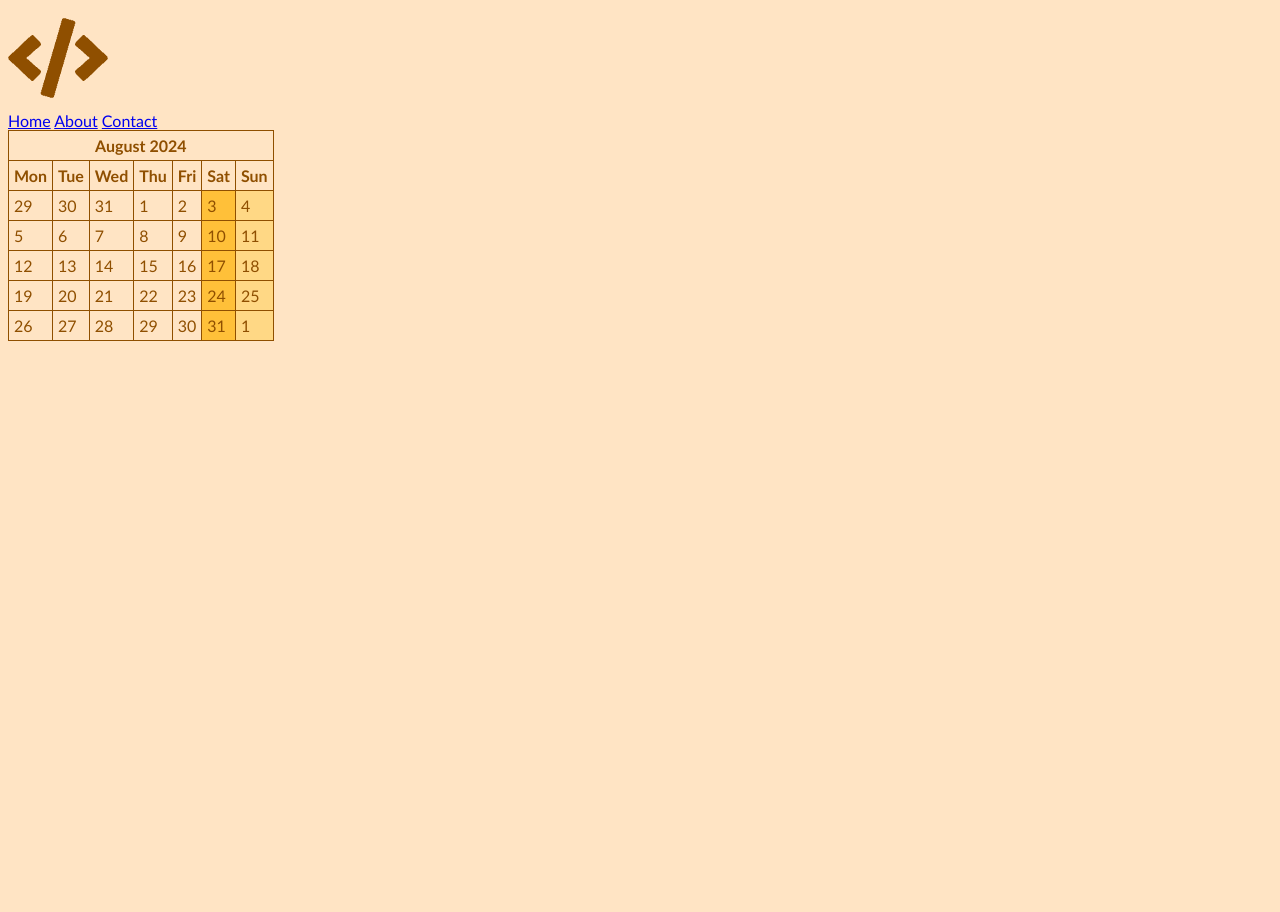
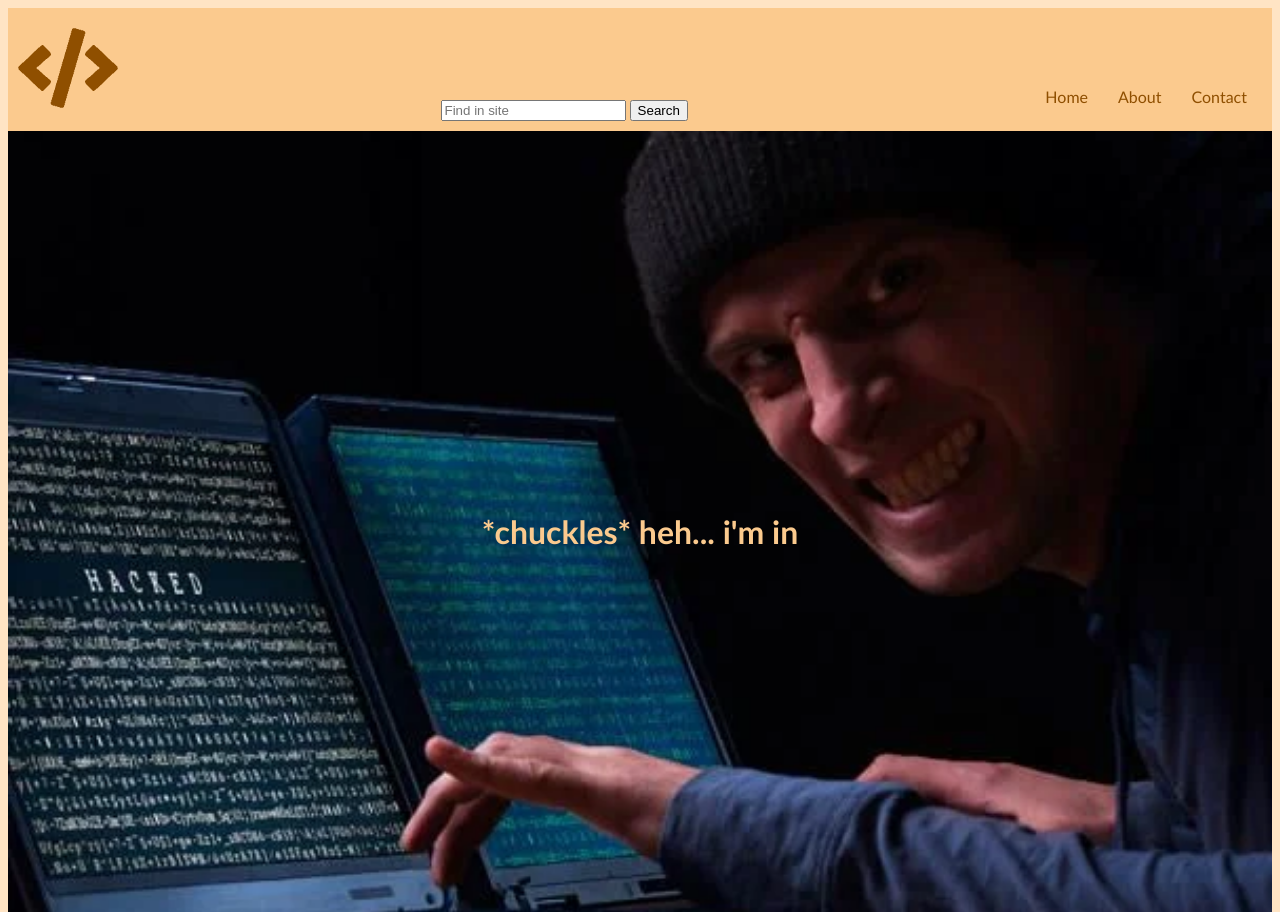
Before and after one commit to blmahon1/CIV-testwebsite, a plain HTML site: page index.html in a window 1280 px wide. Shown: the top 912 px of the page. Before the commit the page ends 800 px from the top, so only its background shows below. Drawn offline with Linux system fonts and the light colour scheme.

Commit message:
added nav, search, flexboxes, banner + styles

```diff
--- a/index.html
+++ b/index.html
@@ -11,18 +11,23 @@
         initial-scale=1">
     </head>
     <body>
-        <!-- <h1>what's up</h1> -->
-        <header>
-            <a href="/">
+        <header class="main-header">
+            <a class="logo" href="/">
                 <img src="icons/code-solid.png" alt="website logo">
             </a>
-            <nav>
+            <form class="search" method="get" action="https://example.com/search">
+                <input type="search" name="query" placeholder="Find in site">
+                <button type="submit">Search</button>
+            </form>
+            <nav class="navigation">
                 <a href="index.html">Home</a>
                 <a href="about.html">About</a>
                 <a href="contact.html">Contact</a>
             </nav>
         </header>
-        <div></div>
+        <div class="banner">
+            <h1>*chuckles* heh... i'm in</h1>
+        </div>
     <main>
         <table>
             <thead>
--- a/styles/main.css
+++ b/styles/main.css
@@ -8,6 +8,41 @@ table, th, td {
     border-collapse: collapse;
     padding: 5px;
 }
+.logo {
+    max-width: 80px;
+}
+.main-header {
+    background-color: hsl(33, 93%, 77%);
+    display: flex;
+    flex-flow: row wrap;
+    justify-content: space-between;
+    align-items: flex-end;
+    padding: 10px 10px;
+}
+.navigation {
+    display: flex;
+    flex-flow: row wrap;
+}
+.navigation a {
+    text-decoration: none;
+    color: hsl(33, 100%, 28%);
+    padding: 15px;
+}
+.navigation a:hover {
+    color:hsla(42, 100%, 50%, 0.71);
+    background-color: hsl(33, 100%, 22%);
+}
+.banner {
+    background-image: url("../images/haxxor.png");
+    background-position: center;
+    background-size: cover;
+    min-height: 100vh;
+    display: grid;
+    place-items: center;
+}
+.banner h1 {
+    color: hsl(33, 93%, 77%)
+}
 .saturday {
     background-color: hsla(42, 100%, 50%, 0.71);
 }
```
Also changed, not shown: images/haxxor.png (added).
